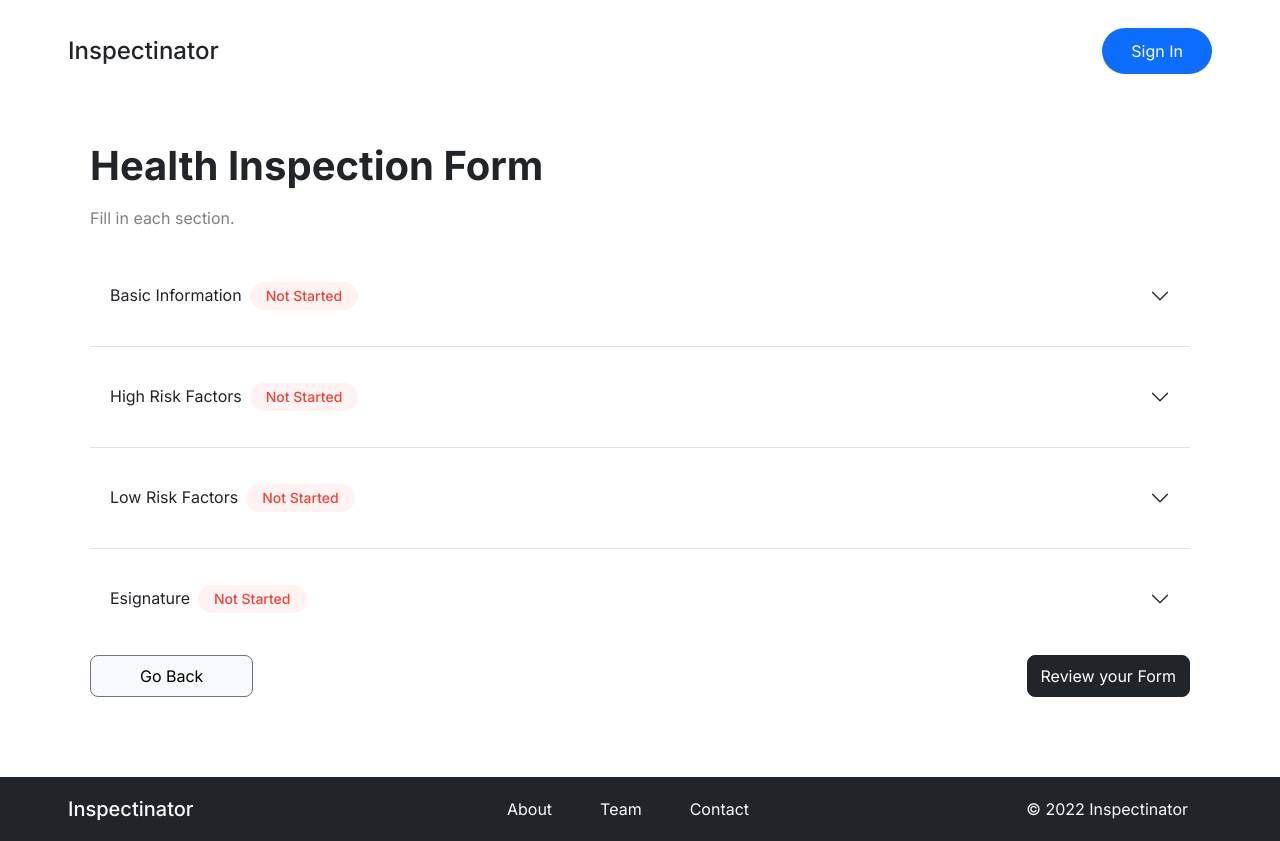
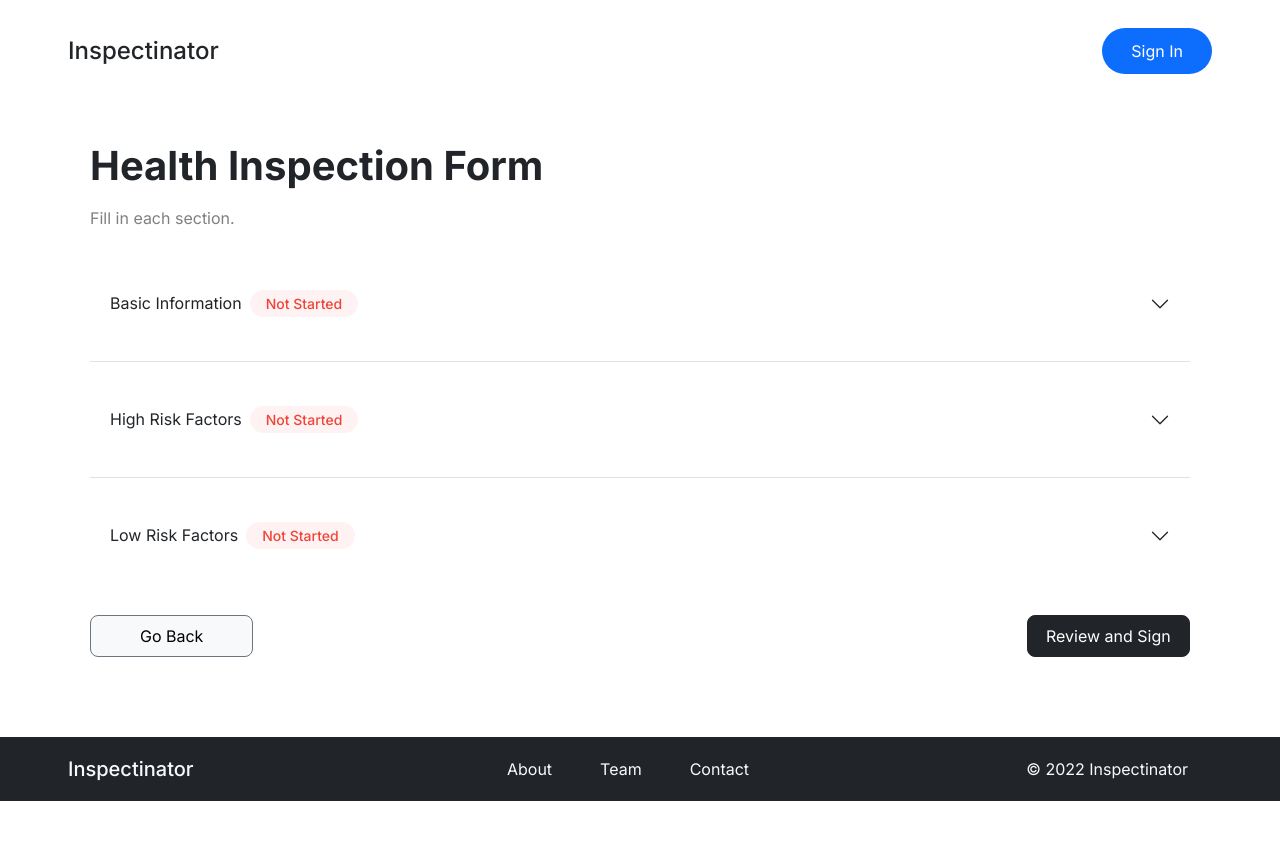
Before and after one commit to sabrinaspage/Inspectinator, a React (Create React App) app: page /sectionSelection in a window 1280 px wide. After the commit the page ends 801 px from the top, so only its background shows below. Built offline with nearby package versions, Linux system fonts and the light colour scheme.

Commit message:
edit UI and remove low risk factors

```diff
--- a/src/pages/InspectorFormFlow/SectionSelectionPage/SectionSelectionPage.tsx
+++ b/src/pages/InspectorFormFlow/SectionSelectionPage/SectionSelectionPage.tsx
@@ -34,7 +34,7 @@ const Section = ({
           data-bs-target={`#${collapseId}`}
           aria-expanded="false"
           aria-controls={collapseId}
-          style={{ height: "100px" }}
+          style={{ height: "115px" }}
         >
           {title} {sectionStatus}
         </button>
@@ -96,7 +96,7 @@ export default function SectionSelectionPage() {
             ))}
           </div>
         </div>
-        <div className="row px-2">
+        <div className="row px-2 pt-3">
           <div className="d-flex align-items-start col-md-2">
             <h1 className="w-100">
               <button
@@ -116,7 +116,7 @@ export default function SectionSelectionPage() {
                 style={{ borderRadius: "8px" }}
                 className="btn p-2 w-100 btn-dark bg-dark"
               >
-                Review your Form
+                Review and Sign
               </button>
             </h1>
           </div>
--- a/src/pages/InspectorFormFlow/SectionSelectionPage/consts.tsx
+++ b/src/pages/InspectorFormFlow/SectionSelectionPage/consts.tsx
@@ -55,16 +55,6 @@ function inspectorFormSectionsFunc(): InspectorFormSection[] {
         "Low Risk Factors are preventive measures to control the addition of pathogens, chemicals, and physical objects into foods.",
       url: UrlsForForm.lowRiskSection,
     },
-    {
-      id: "",
-      headingId: "flush-headingFour",
-      collapseId: "flush-collapseFour",
-      status: SectionStatus.NOT_STARTED,
-      title: "Esignature",
-      description:
-        "The person in charge and health regulatory authority will sign the form.",
-      url: "/esign",
-    },
   ];
 }
 
```
